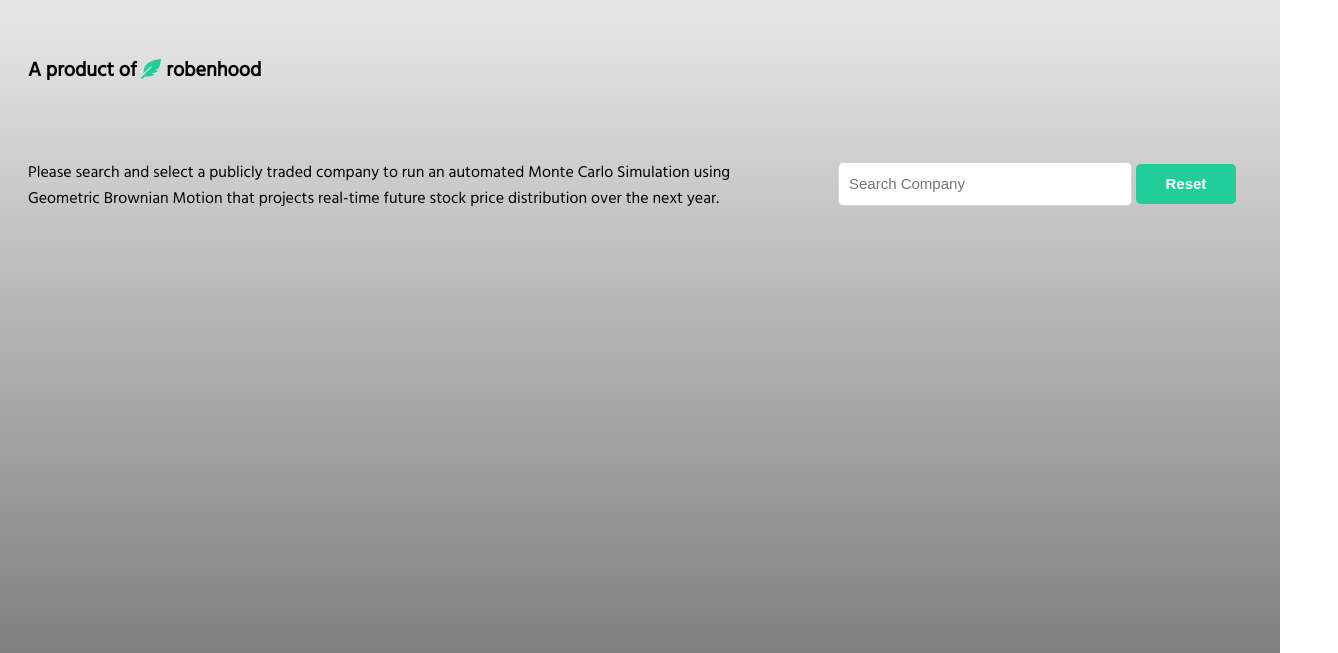
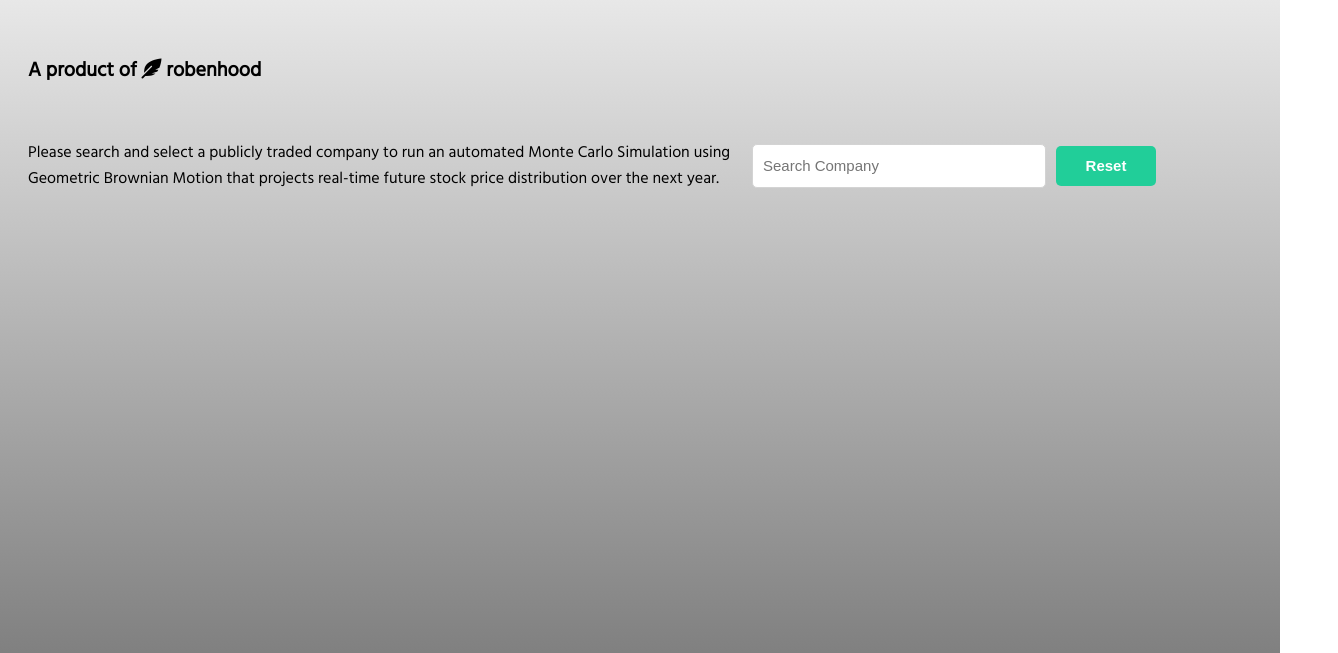
Before and after one commit to bencIsTheGoat/Monte-Carlo-JS, a website built with webpack: page index.html in a window 1280 px wide. Shown: the part 147-800 px from the top of the page, 1338 px wide, since content can reach past the window. Built offline with nearby package versions, Linux system fonts and the light colour scheme; no server answers.

Commit message:
Update Styling

```diff
--- a/index.html
+++ b/index.html
@@ -11,11 +11,6 @@
     <link href="https://fonts.googleapis.com/css?family=Hind|Teko" rel="stylesheet">
     <link rel="stylesheet" href="https://use.fontawesome.com/releases/v5.8.1/css/all.css" integrity="sha384-50oBUHEmvpQ+1lW4y57PTFmhCaXp0ML5d60M1M7uH2+nqUivzIebhndOJK28anvf"
         crossorigin="anonymous">
-<script defer src="https://use.fontawesome.com/releases/v5.8.1/js/all.js" integrity="sha384-g5uSoOSBd7KkhAMlnQILrecXvzst9TdC09/VM+pjDTCM+1il8RHz5fKANTFFb+gQ"
-    crossorigin="anonymous"></script>
-<link rel="stylesheet" href="https://use.fontawesome.com/releases/v5.8.1/css/all.css" integrity="sha384-50oBUHEmvpQ+1lW4y57PTFmhCaXp0ML5d60M1M7uH2+nqUivzIebhndOJK28anvf"
-    crossorigin="anonymous">
-
     <link rel="icon" href="./favicon.png">
 
 </head>
@@ -34,7 +29,7 @@
             flex-direction: row;
         }
         .charts svg{
-            min-width: 700px;
+            width: 50%;
         }
         input {
             width: 280px;;
@@ -47,14 +42,13 @@
             font-size: 15px;
         }
         ul {
-            position: absolute;
             overflow-y: scroll;
             height: 200px;
             width: 500px;
             list-style: none;
             border-radius: 5px;
-            top: 44.5%;
-            left: 796px;
+            margin: 0px;
+            padding: 0px;
         }
         li:nth-child(even) {
             background: white;
@@ -69,15 +63,15 @@
             background: lightgray;
         }
         p {
-            min-width: 750px;
-            max-width: 750px;
-            padding: 20px;
+            width: 60%;
+            padding-left: 20px;
+            height: 20%;
         }
         h1{
             font-weight: 900;
             font-size: 40px;
             padding: 20px;
-            min-width: 500px;
+            min-width: 50%;
         }
         h2 {
            font-weight: 900;
@@ -104,9 +98,9 @@
             padding: 20px;
         }
         .input {
-            position: relative;
-            left: 20px;
-            width: 500px;
+           display: flex;
+           flex-direction: row;
+           align-items: center;
         }
         button {
             padding: 0 24px;
@@ -117,9 +111,8 @@
             font-weight: 600;
             height: 40px;
             font-size: 15px;
-            width: 100px;;
-            margin-bottom: 30px;
-            margin-top: 20px;
+            width: 100px;
+            margin-left: 10px;
         }
         button:hover {
             cursor: pointer;
@@ -128,7 +121,7 @@
         .info {
             display: flex;
             flex-direction: row;
-            align-items: flex-start;;
+            align-items: flex-start;
         }
         .header-div {
             display: flex;
@@ -168,7 +161,16 @@
             margin: 0px;
             font-weight: 900;
         }
+        .page-div {
+            display: flex;
+            flex-direction: column;
+        }
+        .content-div {
+            display: flex;
+            flex-direction: column;
+        }
     </style>
+    <div class='page-div'>
         <div class='header-div'>
             <h1 id='header'>
                Future Stock Price Simulator
@@ -185,6 +187,7 @@
                 </div>
             </span>
         </div>
+        <div class='content-div'>
             <h2>
                 <span>
                     A product of
@@ -207,10 +210,12 @@
                 </div>
 
             </div>
+        </div>
         <div class='charts'></div>
         <div class='stats'>
             <h2 id='stats-header'></h2>
             <span id='stats'></span>
         </div>
+    </div>
 </body>
 </html>
```
Also changed, not shown: 1 other file. Lines whose indentation alone changed are shown as unchanged.
